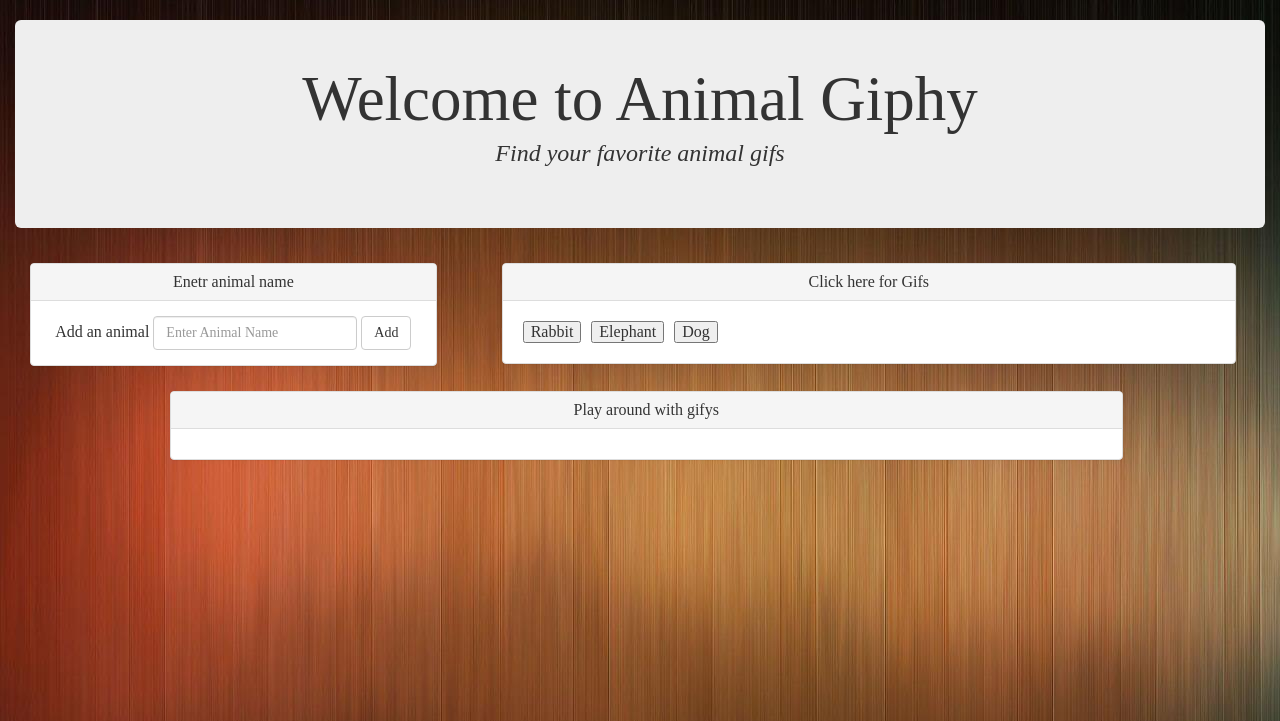
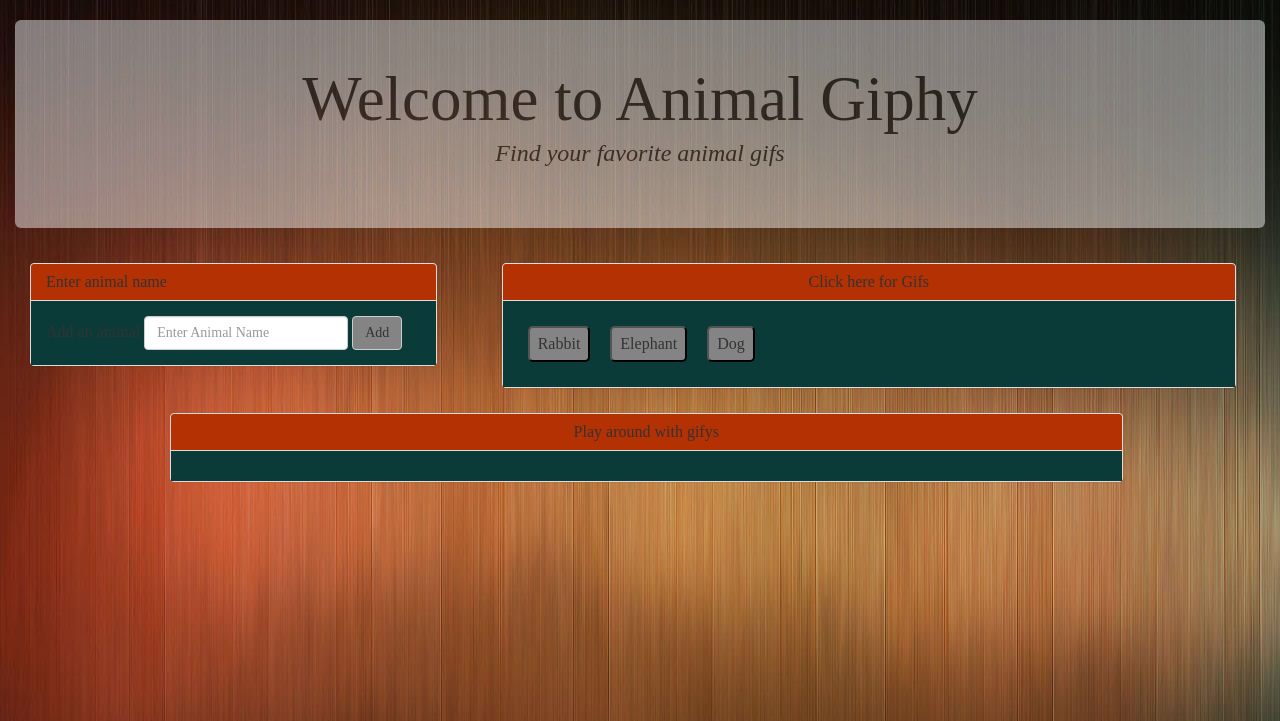
Before and after one commit to mitalimn/GifTastic, a PHP site: page / in a window 1280 px wide. Shown: the top 721 px of the page. Run offline with PHP 8.4, Linux system fonts and the light colour scheme; some libraries are stand-ins or nearby versions.

Commit message:
styles added

```diff
--- a/assets/css/style.css
+++ b/assets/css/style.css
@@ -1,7 +1,31 @@
+body{
+	background-image: url('../images/back.jpg');
+
+}
+
+.panel-heading {
+	background-color: #B43104!important
+	/*background-color: #DF3A01!important*/
+}
+
+.btn{
+	background-color: #848484;
+}
+
+.panel-body{
+	background-color: #0B3B39!important
+}
+
+.jumbotron{
+	opacity: 0.5;
+}
+
 .jumbotron p{
 	margin-top: 10px;
 	font-size: 24px;
 	font-style: italic;
+
+	/*background-color: #DF3A01;*/
 }
 .buttonForm,.col-md-7{
 	margin: 5px;
@@ -15,16 +39,19 @@
 .container{
 	margin-top: 20px;
 }
-body{
-	background-image: url('../images/back.jpg');
-}
 
 .main-content{
 
 	width: 100%;
 }
 .animalBtn{
-	margin: 5px;
+	background-color: #848484;
+	margin: 10px;
+	padding: 8px;
+	border-radius: 5px;
+}
+#animal-form{
+
 }
 
 .animalDiv {display: inline-block;
--- a/assets/javascript/app.js
+++ b/assets/javascript/app.js
@@ -19,8 +19,9 @@ var state;
 
 			// Retrieves the Rating Data
 			var rating = results[i].rating;
+			console.log("Rating : "+ rating);
 
-			// Creates an element to have the rating displayed
+		// Creates an element to have the rating displayed
 			var pOne = $('<p class= "rating">').text( "Rating: " + rating);
 
 			// Displays the rrating
--- a/index.html
+++ b/index.html
@@ -31,11 +31,11 @@
 	<div class="main-content">
 	<div class="row">
 	<div class="col-md-4 buttonForm">
-		<div class = "panel panel-default text-center">
+		<div class = "panel panel-default">
 		   <div class = "panel-heading">
-		      <h3 class = "panel-title">
-		         Enetr animal name
-		      </h3>
+		      <h2 class = "panel-title">
+		         Enter animal name
+		      </h2>
 		   </div>
 
 		   <div class = "panel-body">
@@ -58,9 +58,9 @@
 	<div class="col-md-7">
 		<div class = "panel panel-default">
 		   <div class = "panel-heading text-center">
-		      <h3 class = "panel-title">
+		      <h2 class = "panel-title">
 		         Click here for Gifs
-		      </h3>
+		      </h2>
 		   </div>
 
 		   <div class = "panel-body">
@@ -78,9 +78,9 @@
 		<div class="col-md-9" id="animalArea">
 		<div class = "panel panel-default">
 		   <div class = "panel-heading text-center">
-		      <h3 class = "panel-title">
+		      <h2 class = "panel-title">
 		        Play around with gifys
-		      </h3>
+		      </h2>
 		   </div>
 
 		   <div class = "panel-body">
```
